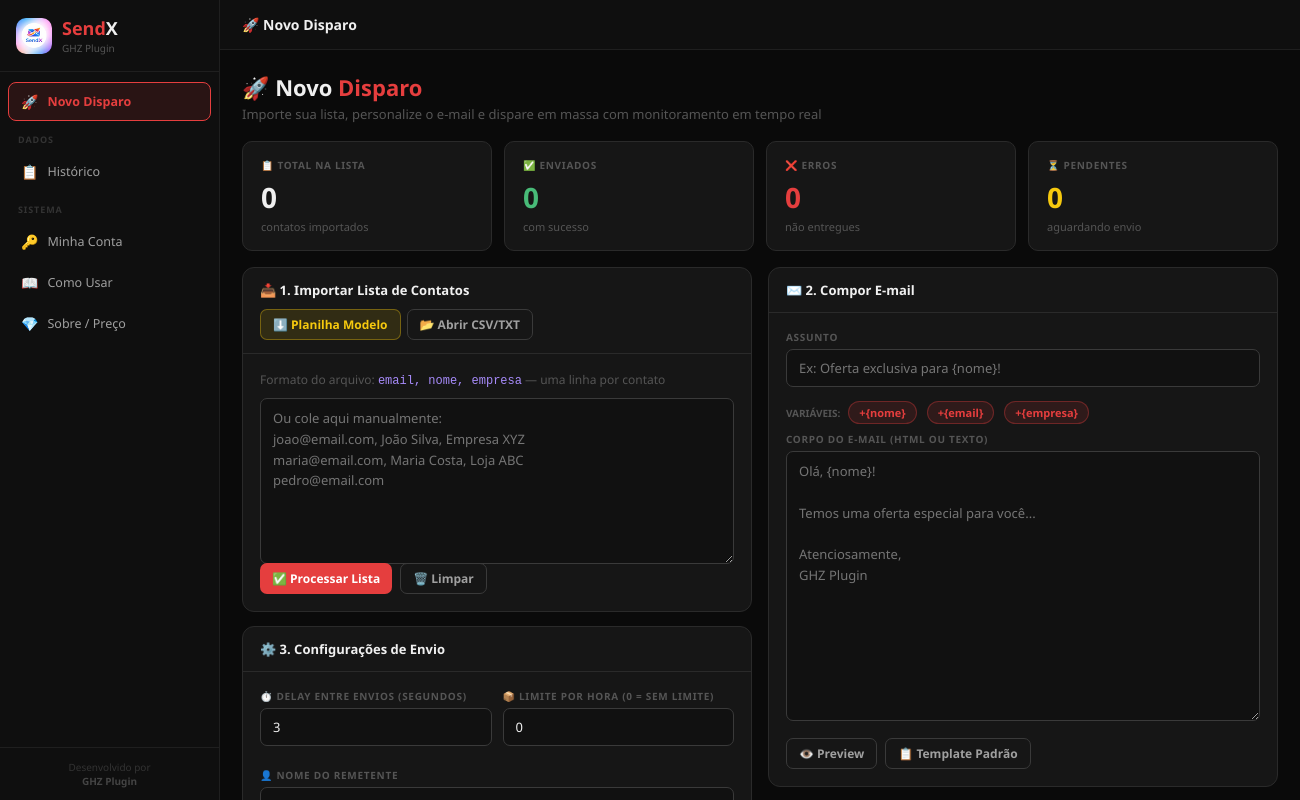
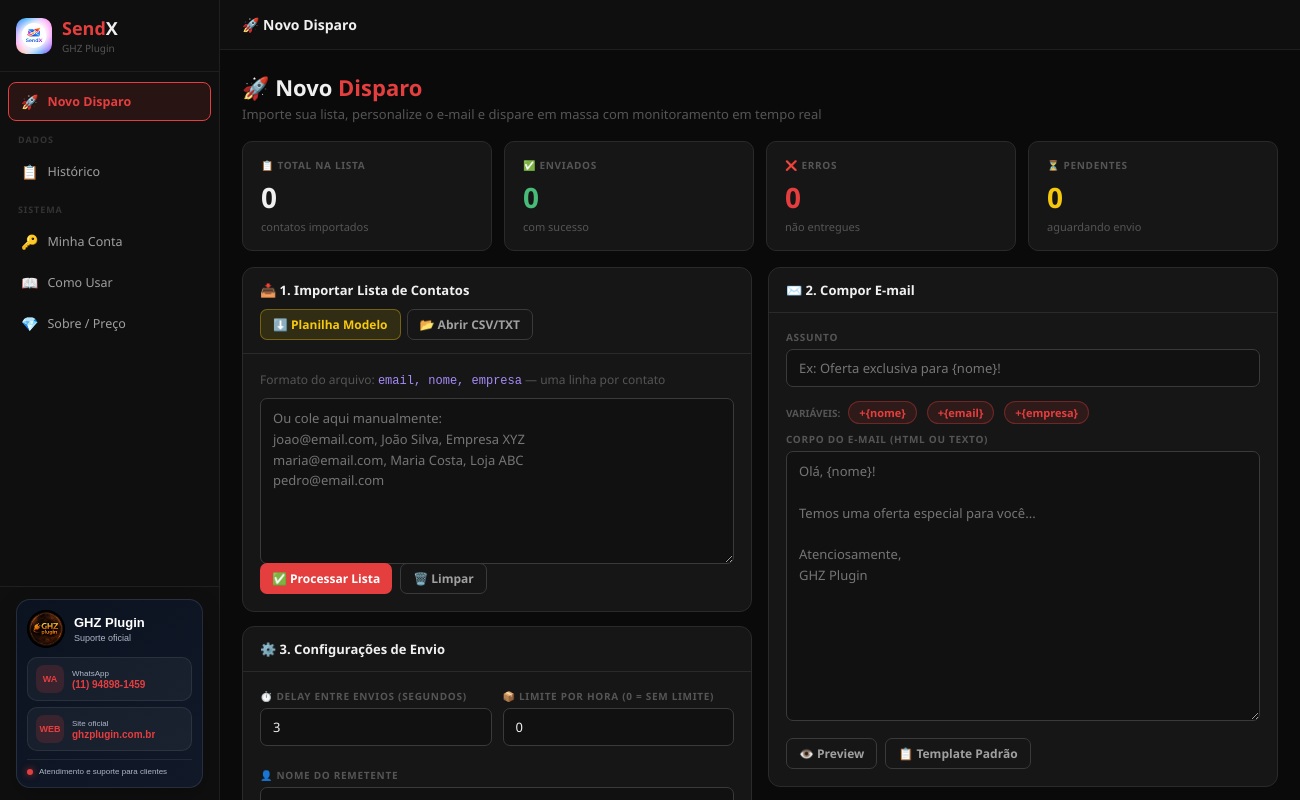
Before and after one commit to GhuzzBeatz/mailpro, an Electron app: page index.html in a window 1300 px wide. Drawn offline with Linux system fonts and the light colour scheme.

Commit message:
Secure license gate and standardize GHZ support

```diff
--- a/index.html
+++ b/index.html
@@ -89,5 +89,6 @@ document.getElementById('frame').addEventListener('load', () => {
   } catch(e) {}
 })()
 </script>
+<script src="js/ghz-support.js" data-target=".sidebar-footer" data-accent="#e53e3e"></script>
 </body>
 </html>
--- /dev/null
+++ b/js/ghz-support.js
@@ -0,0 +1,73 @@
+;(function mountGhzSupport() {
+  const script = document.currentScript
+  const targetSelector = script?.dataset.target || '.menu-footer, .sidebar-footer, .sidebar-foot'
+  const accent = script?.dataset.accent || '#ff9900'
+  const preserve = script?.dataset.preserve === 'true'
+  const floating = script?.dataset.floating === 'true'
+
+  function openExternal(url) {
+    try {
+      require('electron').shell.openExternal(url)
+    } catch (e) {
+      window.open(url, '_blank', 'noopener,noreferrer')
+    }
+  }
+
+  function mount() {
+    let target = document.querySelector(targetSelector)
+    if (!target && floating) {
+      target = document.createElement('div')
+      target.className = 'ghz-support-floating'
+      document.body.appendChild(target)
+    }
+    if (!target || target.querySelector('.ghz-support-card')) return
+
+    if (!preserve) {
+      target.querySelectorAll([
+        '.menu-footer-brand', '.menu-footer-name', '.menu-footer-phone', '.menu-footer-site',
+        '.footer-brand', '.footer-info', '.foot-brand', '.ghz-brand', '.version-txt',
+        '.sidebar-brand', '.sidebar-brand-bottom', '.sidebar-brand-name',
+        '.ghz-footer__support', '.ghz-footer__divider', '.ghz-footer__info'
+      ].join(',')).forEach((element) => element.remove())
+    }
+
+    const style = document.createElement('style')
+    style.textContent = `
+      .ghz-support-card{--ghz-accent:${accent};width:100%;max-width:100%;min-width:0;box-sizing:border-box;padding:10px;border-radius:14px;background:linear-gradient(145deg,#0b1220,#111827);border:1px solid rgba(148,163,184,.18);box-shadow:0 8px 22px rgba(0,0,0,.24);font-family:Arial,Helvetica,sans-serif;color:#fff;text-align:left}
+      .ghz-support-floating{position:fixed;right:14px;bottom:14px;width:210px;z-index:2147483000}
+      .ghz-support-head{display:flex;align-items:center;gap:9px;margin-bottom:9px;min-width:0}
+      .ghz-support-logo{width:38px;height:38px;min-width:38px;border-radius:50%;overflow:hidden;background:#000;border:0;box-shadow:none}
+      .ghz-support-logo img{width:100%;height:100%;display:block;object-fit:cover;border-radius:50%}
+      .ghz-support-title{min-width:0}.ghz-support-title strong{display:block;color:#fff;font-size:13px;line-height:1.1}.ghz-support-title small{display:block;color:#aeb8c8;font-size:9px;margin-top:3px}
+      .ghz-support-links{display:grid;gap:6px}.ghz-support-link{display:flex;align-items:center;gap:8px;min-width:0;padding:7px 8px;border-radius:10px;background:rgba(255,255,255,.045);border:1px solid rgba(255,255,255,.08);color:#fff;text-decoration:none;cursor:pointer}
+      .ghz-support-link:hover{background:rgba(255,255,255,.075);border-color:var(--ghz-accent)}
+      .ghz-support-icon{width:28px;height:28px;min-width:28px;border-radius:8px;background:color-mix(in srgb,var(--ghz-accent) 16%,transparent);color:var(--ghz-accent);display:flex;align-items:center;justify-content:center;font-size:9px;font-weight:900}
+      .ghz-support-copy{min-width:0}.ghz-support-copy small{display:block;color:#aeb8c8;font-size:8px;margin-bottom:1px}.ghz-support-copy strong{display:block;color:var(--ghz-accent);font-size:10px;white-space:nowrap;overflow:hidden;text-overflow:ellipsis}
+      .ghz-support-status{display:flex;align-items:center;gap:6px;margin-top:8px;padding-top:7px;border-top:1px solid rgba(255,255,255,.08);color:#aeb8c8;font-size:8px;line-height:1.2}
+      .ghz-support-dot{width:6px;height:6px;min-width:6px;border-radius:50%;background:var(--ghz-accent);box-shadow:0 0 7px color-mix(in srgb,var(--ghz-accent) 70%,transparent)}
+    `
+    document.head.appendChild(style)
+
+    const card = document.createElement('section')
+    card.className = 'ghz-support-card'
+    card.innerHTML = `
+      <div class="ghz-support-head">
+        <div class="ghz-support-logo"><img src="assets/ghz-logo.png" alt="Logo GHZ Plugin"></div>
+        <div class="ghz-support-title"><strong>GHZ Plugin</strong><small>Suporte oficial</small></div>
+      </div>
+      <div class="ghz-support-links">
+        <a class="ghz-support-link" href="https://wa.me/5511948981459"><span class="ghz-support-icon">WA</span><span class="ghz-support-copy"><small>WhatsApp</small><strong>(11) 94898-1459</strong></span></a>
+        <a class="ghz-support-link" href="https://ghzplugin.com.br"><span class="ghz-support-icon">WEB</span><span class="ghz-support-copy"><small>Site oficial</small><strong>ghzplugin.com.br</strong></span></a>
+      </div>
+      <div class="ghz-support-status"><span class="ghz-support-dot"></span>Atendimento e suporte para clientes</div>
+    `
+    card.querySelectorAll('a').forEach((link) => link.addEventListener('click', (event) => {
+      event.preventDefault()
+      openExternal(link.href)
+    }))
+    target.appendChild(card)
+  }
+
+  if (document.readyState === 'loading') document.addEventListener('DOMContentLoaded', mount, { once: true })
+  else mount()
+})()
```
Also changed, not shown: main.js (+14 -1 lines), assets/ghz-logo.png (added).
